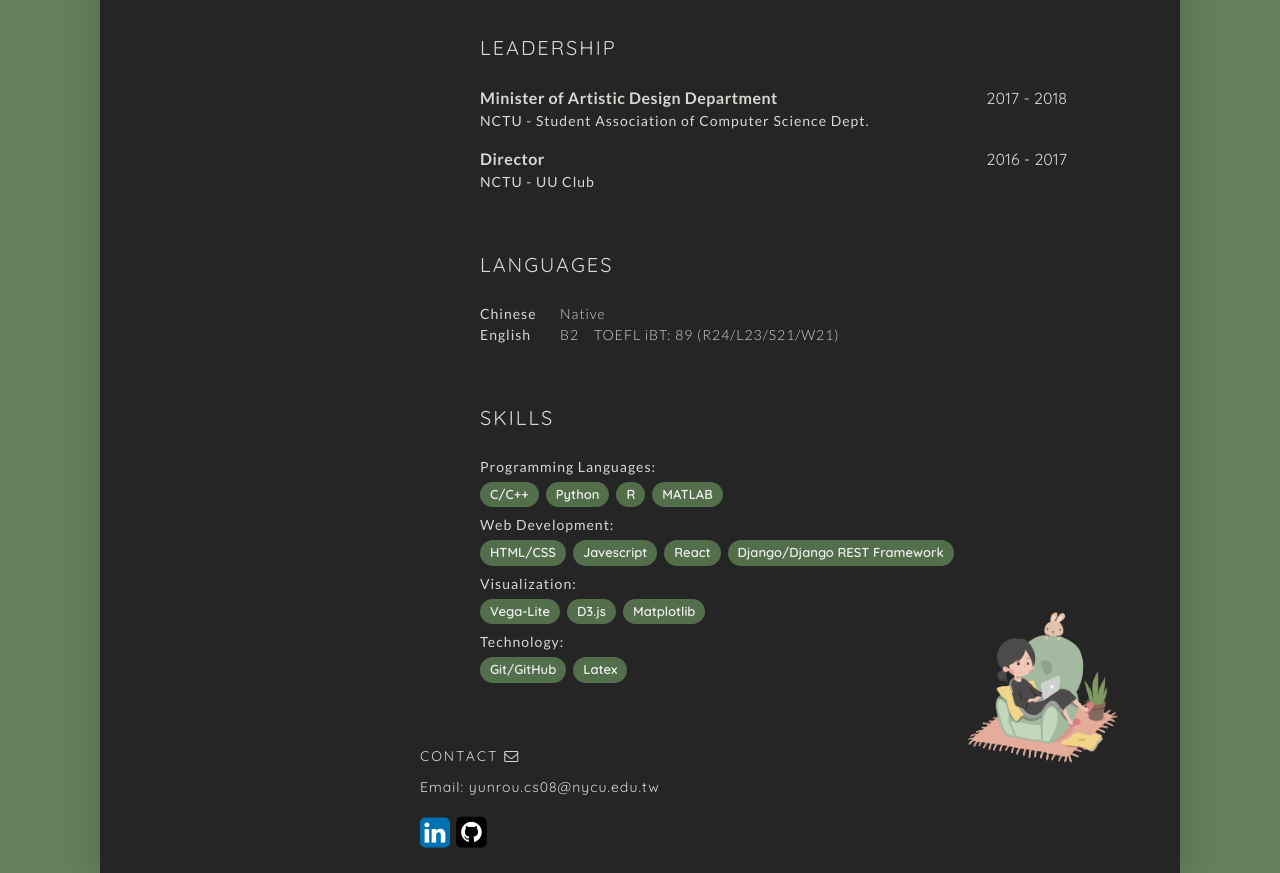
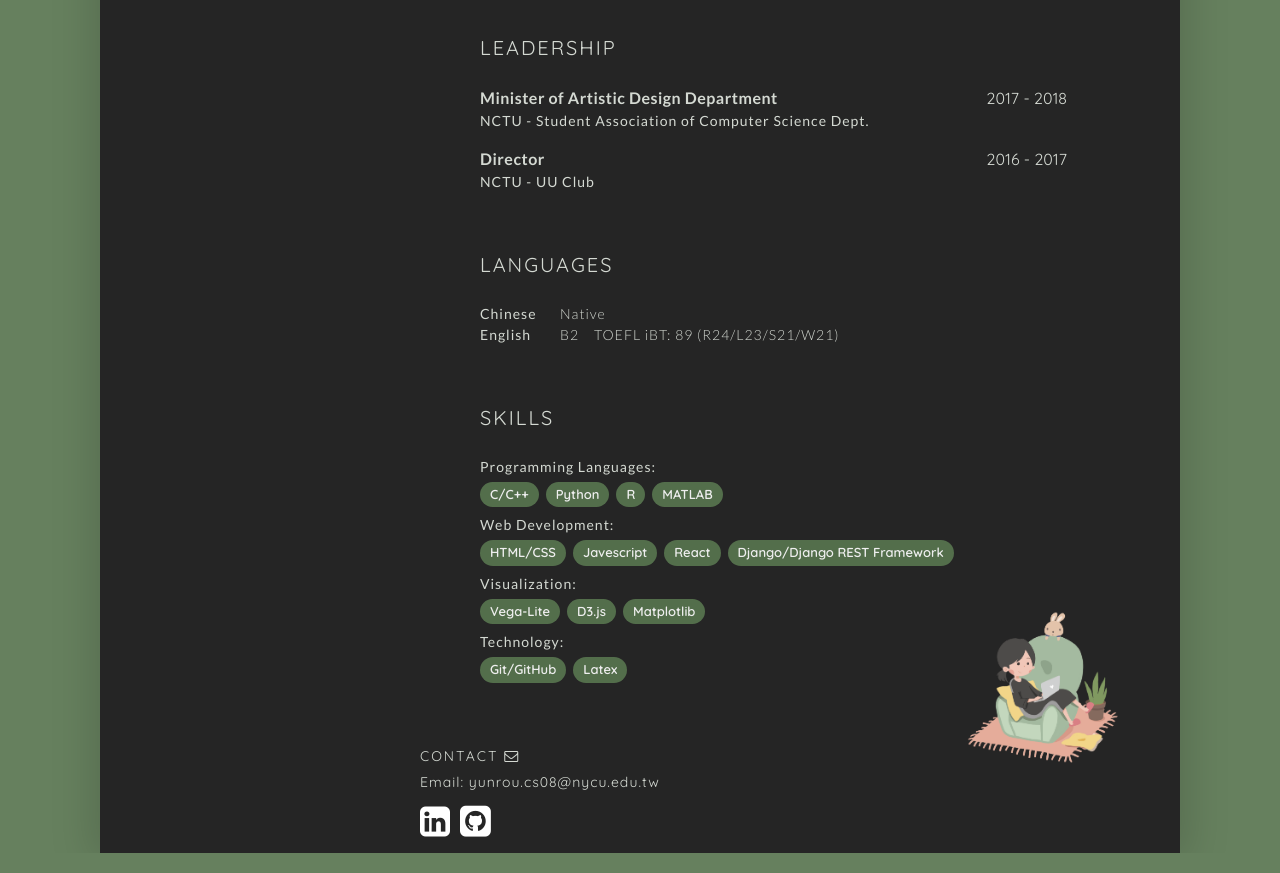
Before and after one commit to Yunrou/Yunrou.github.io, a React app: page / in a window 1280 px wide. Shown: the part 3181-4054 px from the top of the page. Built offline with nearby package versions, Linux system fonts and the light colour scheme.

Commit message:
external links

```diff
--- a/static/css/style.css
+++ b/static/css/style.css
@@ -102,19 +102,14 @@ p {
 .external-link {
     display: inline-block;
     margin: 0 10px 0 0;
-    border-radius: 5px;
-    background-color: white;
-    width: 26px; height: 26px;
+    color: white;
 }
 .linkedin {
-    color: #0072B1;
     font-size: 35px;
-    top: -4px;
 }
 .github {
-    color: black;
+    color: white;
     font-size: 36px;
-    top: -4px;
 }
 .side-title {
     padding: 0px 0px;
@@ -124,7 +119,7 @@ p {
     font-weight: 400;
 }
 .side-content {
-    padding: 10px 0px;
+    padding: 5px 0px;
     letter-spacing: 1px;
     font-size: 14px;
     font-weight: 400;
```
